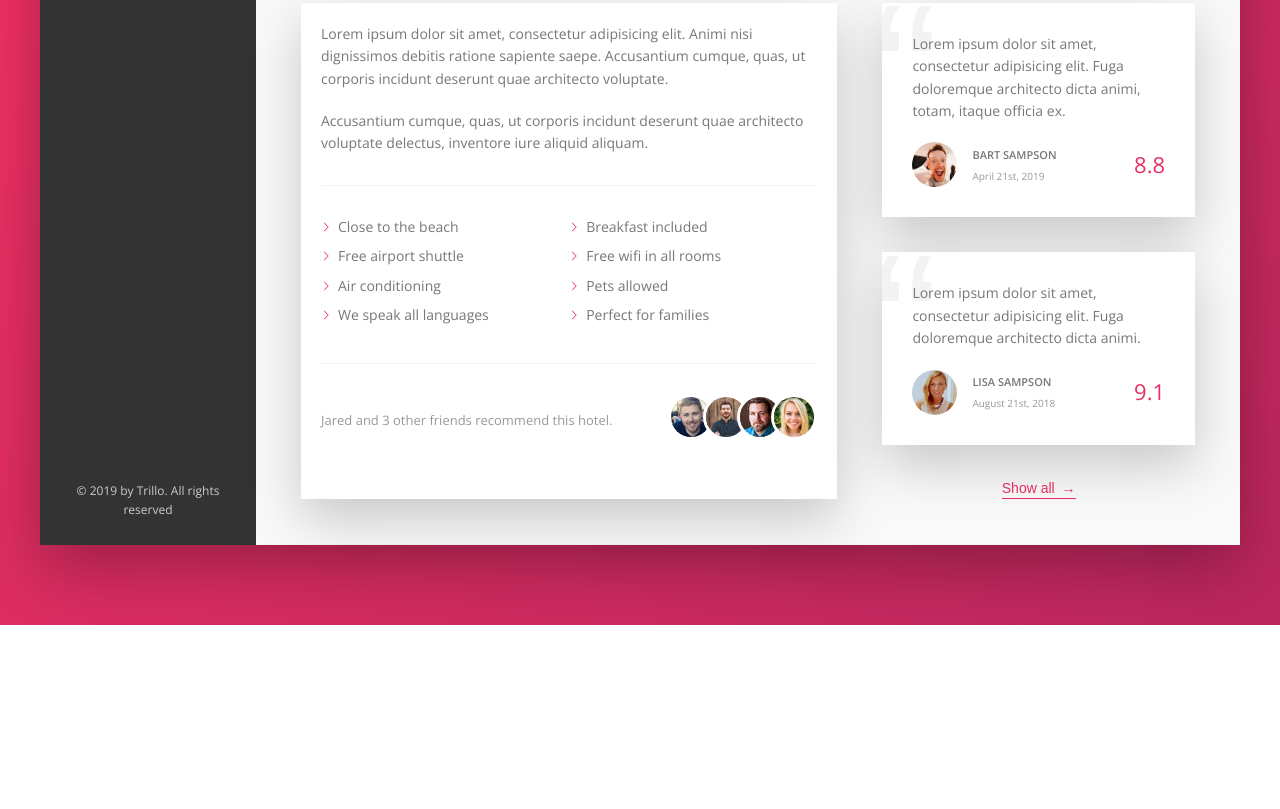
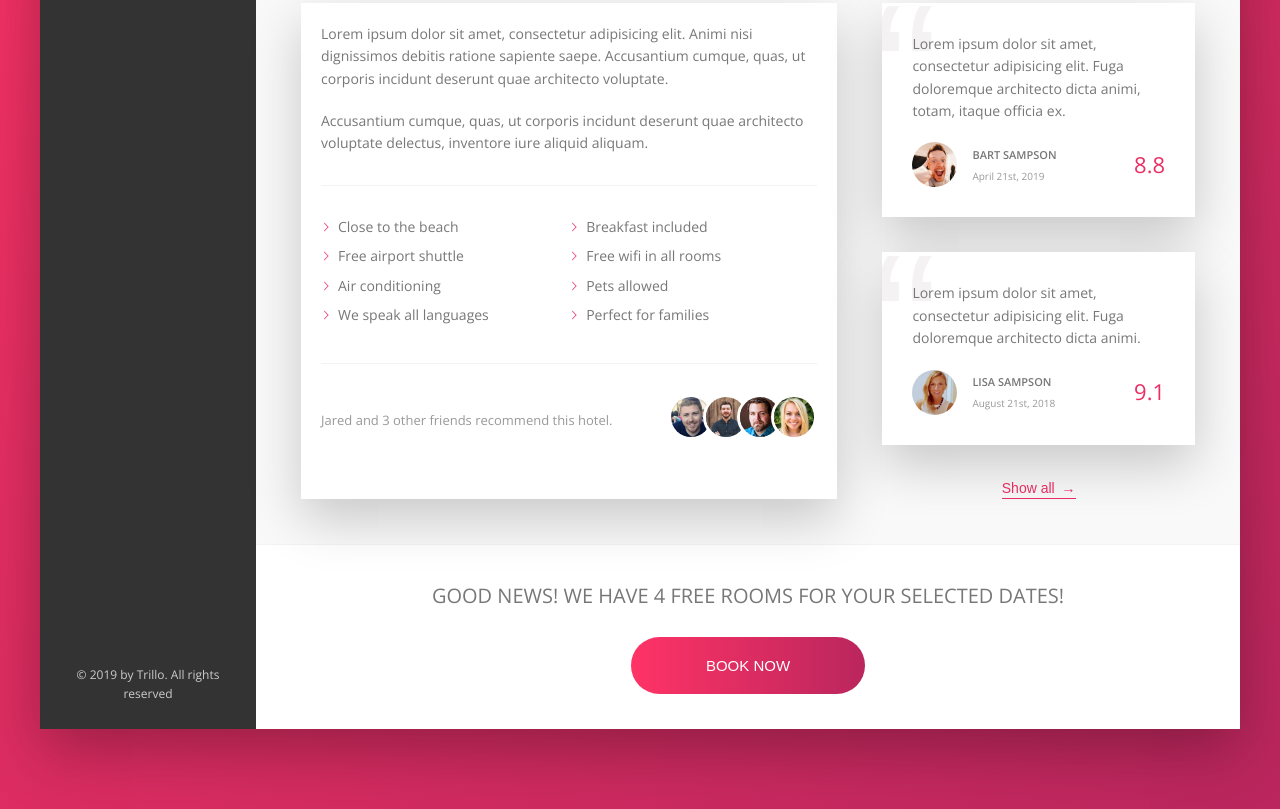
Before and after one commit to Evan-Alexander/hotel-rental-app, a website: page index.html in a window 1280 px wide. Shown: the part 456-1265 px from the top of the page. Before the commit the page ends 1081 px from the top, so only its background shows below. Drawn offline with nearby package versions, Linux system fonts and the light colour scheme.

Commit message:
add cta section

```diff
--- a/index.html
+++ b/index.html
@@ -177,7 +177,7 @@
                 </div>
             </div>
 
-            <figure class="user-reviews">
+            <div class="user-reviews">
               <figure class="review">
                 <blockquote class="review__text">
                     Lorem ipsum dolor sit amet, consectetur adipisicing elit. Fuga doloremque architecto dicta animi, totam, itaque officia ex.
@@ -206,8 +206,18 @@
                   </figcaption>
                 </figure>
                 <button class="btn-inline">Show all <span>&rarr;</span></button>
-            </figure>
-          </div>
+              </div>
+
+            </div>
+                <div class="cta">
+                  <h2 class="cta__book-now">
+                    Good news!  We have 4 free rooms for your selected dates!
+                  </h2>
+                  <button class="btn">
+                    <span class="btn__visible">Book now</span>
+                    <span class="btn__invisible">Only 4 rooms left</span>
+                  </button>
+                </div>
         </main>
       </div>
     </div>
--- a/sass/_components.scss
+++ b/sass/_components.scss
@@ -435,3 +435,70 @@
     z-index: 1;
   }
 }
+
+
+/////////////////////
+// CTA SECTION
+.cta {
+  padding: 3.5rem 0;
+  text-align: center;
+
+  &__book-now {
+    font-size: 2rem;
+    font-weight: 300;
+    text-transform: uppercase;
+    margin-bottom: 2.5rem;
+  }
+}
+
+/////////////////////
+// CTA BUTTON
+.btn {
+  font-size: 1.5rem;
+  font-weight: 300;
+  text-transform: uppercase;
+  border-radius: 100px;
+  border: none;
+  background-image:
+    linear-gradient(to right, var(--color-primary-light), var(--color-primary-dark));
+  color: var(--color-white);
+  position: relative;
+  overflow: hidden;
+  cursor: pointer;
+
+  & > * {
+    display: inline-block;
+    height: 100%;
+    width: 100%;
+    transition: all .2s;
+  }
+
+  &__visible {
+    padding: 2rem 7.5rem;
+  }
+
+  &__invisible {
+    position: absolute;
+    padding: 2rem 0;
+    left: 0;
+    top: -100%;
+  }
+
+  &:hover {
+    background-image:
+    linear-gradient(to left, var(--color-primary-light), var(--color-primary-dark));
+  }
+
+  &:hover &__visible {
+    transform: translateY(100%);
+  }
+
+  &:hover &__invisible {
+    top: 0;
+  }
+
+  &:focus {
+    outline: none;
+    animation: pulsate 1s infinite;
+  }
+}
```
Also changed, not shown: css/style.css.
